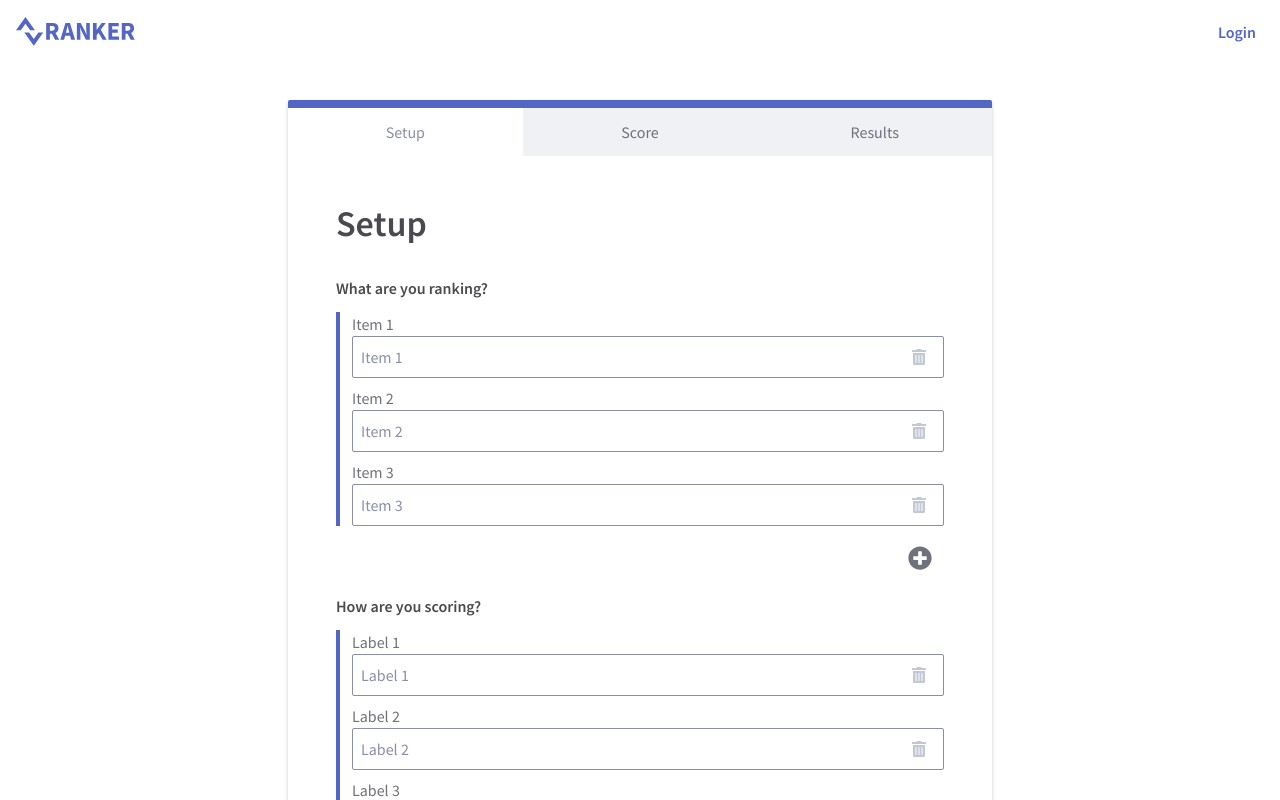
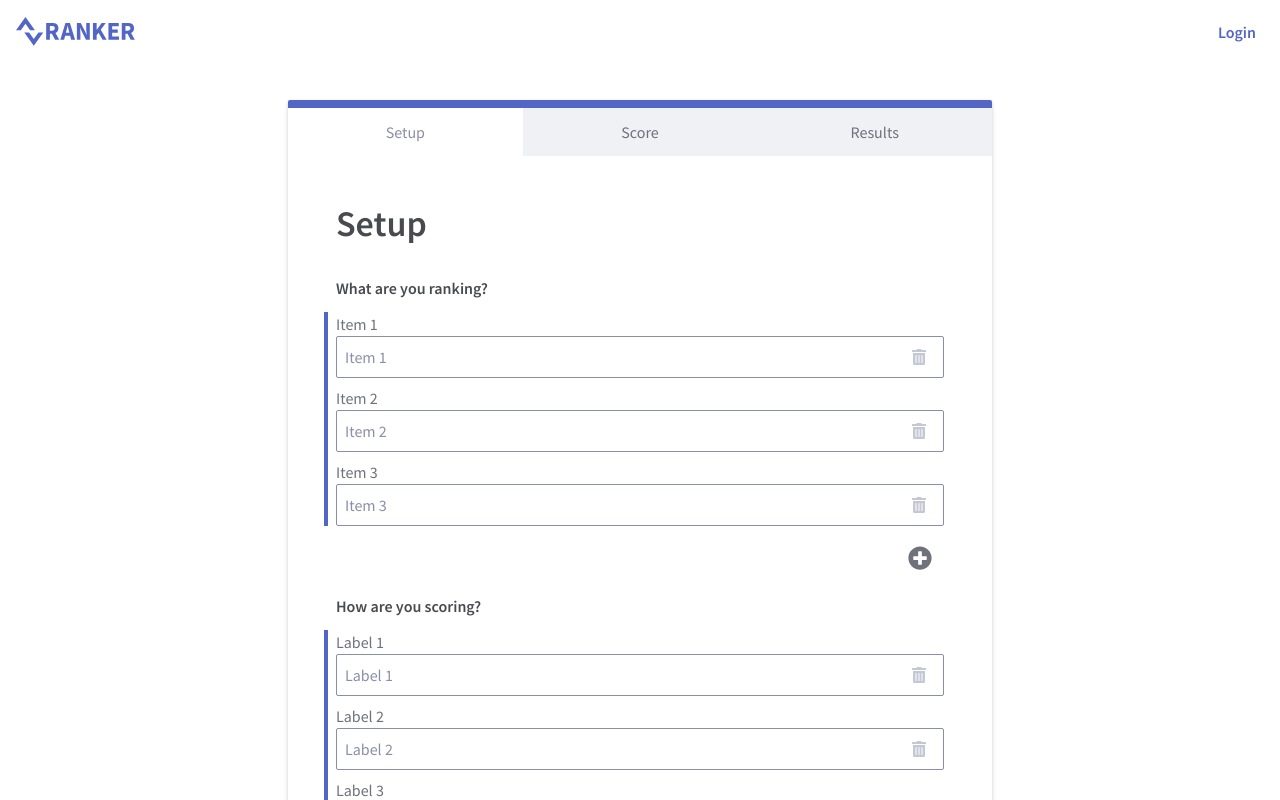
Before and after one commit to bcorey85/ranker-frontend, a React (Create React App) app: page / in a window 1280 px wide. Shown: the top 800 px of the page. Built offline with nearby package versions, Linux system fonts and the light colour scheme.

Commit message:
align form section contents

```diff
--- a/src/components/Form/FormSection.scss
+++ b/src/components/Form/FormSection.scss
@@ -3,10 +3,12 @@
 
 .form-section {
 	border-left: 4px solid $primary;
-	padding-left: 1.2rem;
+	padding-left: .8rem;
+	margin-left: -1.2rem;
 
 	@include respond(500) {
 		border-left: none;
 		padding-left: 0;
+		margin-left: 0;
 	}
 }
--- a/src/components/form/FormSection.scss
+++ b/src/components/form/FormSection.scss
@@ -3,10 +3,12 @@
 
 .form-section {
 	border-left: 4px solid $primary;
-	padding-left: 1.2rem;
+	padding-left: .8rem;
+	margin-left: -1.2rem;
 
 	@include respond(500) {
 		border-left: none;
 		padding-left: 0;
+		margin-left: 0;
 	}
 }
```
